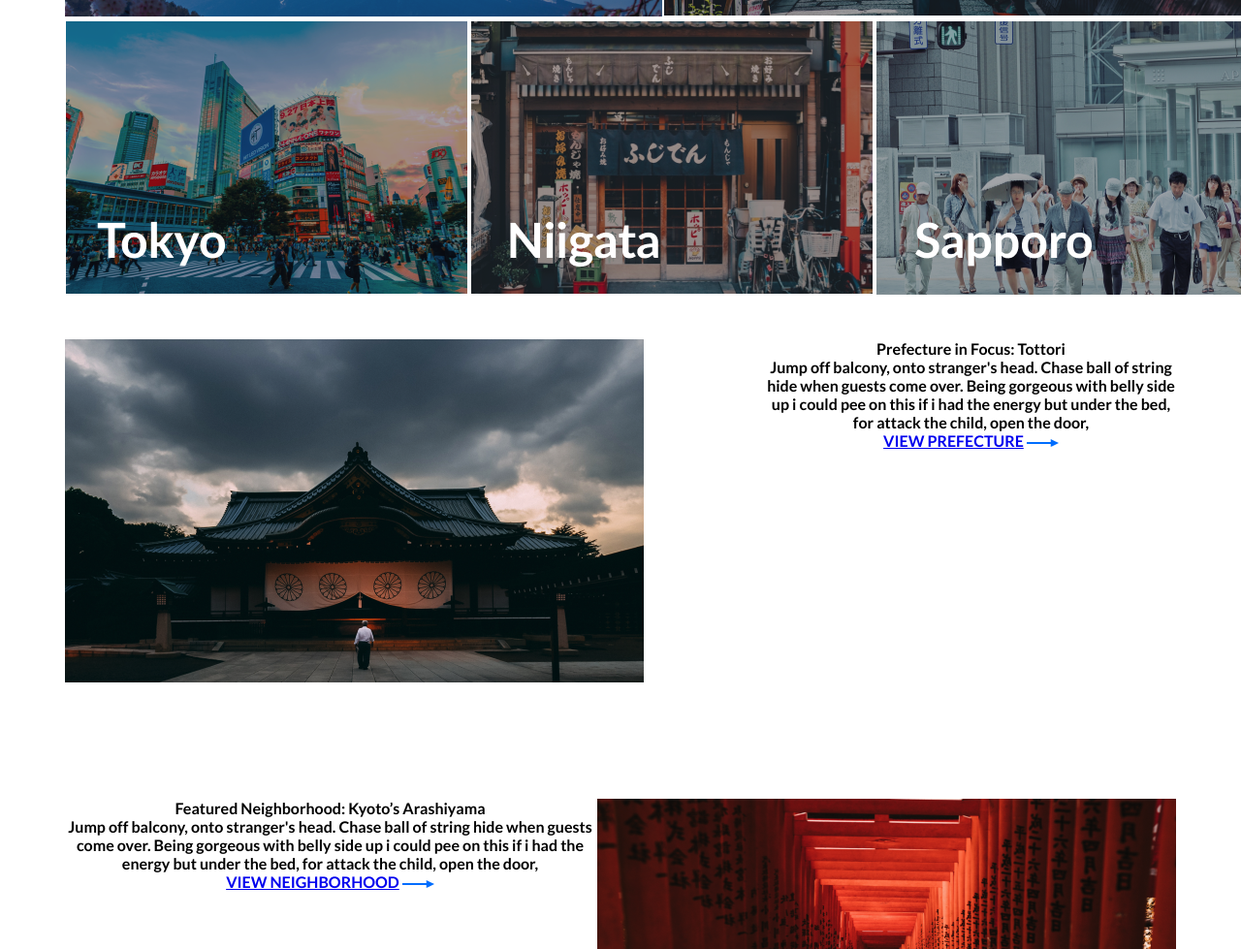
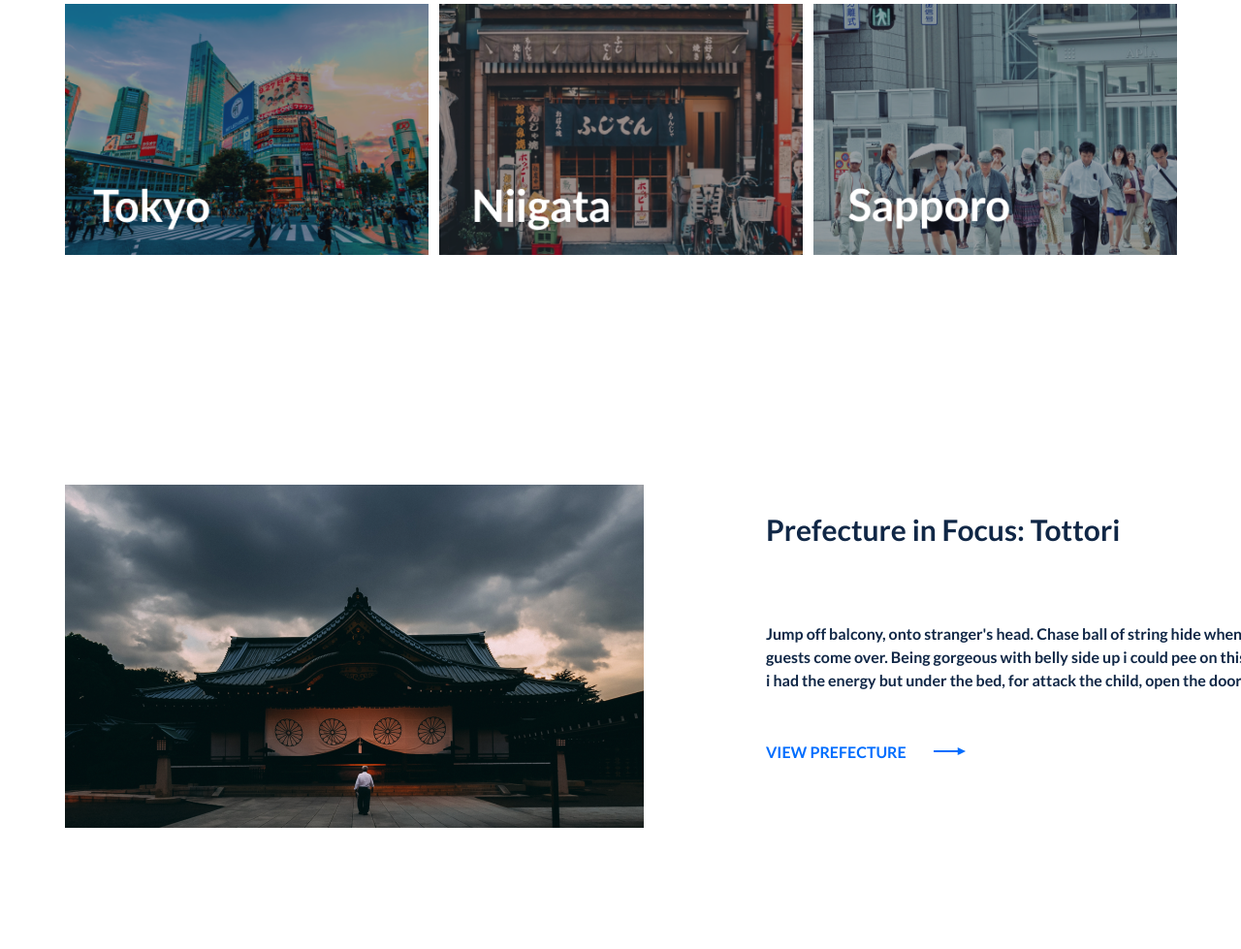
Before and after one commit to kejfad2820/turanov, a plain HTML site: page Работа/travel-landing/index.html in a window 1280 px wide. Shown: the part 1892-2871 px from the top of the page at 97% size. Drawn offline with Linux system fonts and the light colour scheme.

Commit message:
Update styles.css

```diff
--- a/Работа/travel-landing/styles.css
+++ b/Работа/travel-landing/styles.css
@@ -270,41 +270,117 @@
 	font-size: 16px;
 	text-decoration: none;
 	text-align: right;
+	color: #006DFE;
+
+	transition: color 0.3s linear;
+}
+
+.inspired-btn:hover{
+	color: #A3CBFF;
 }
 
 .inspired-link-img{
 	margin-left: 2.5%;
 }
 
-.inspired-library{
-	/*display: flex;
-	justify-content: center;*/
-
-	width: 100%;
-}
-
 .inspired-table{
 	width: 100%;
 }
 
-/*.library-img{
+.library-img{
 	width: 100%;
 	height: 100%;
-}*/
-
-.library-img-1,
-.library-img-2{
-	width: 100%;
-	height: 100%;
-	margin: 0px;
-	padding: 0px;
 }
 
-.library-img-3,
-.library-img-4,
-.library-img-5{
+#td_table{
+	padding-right: 10px;
+	padding-bottom: 10px;
+}
+
+.prefecture-page{
+	margin-top: 150px;
+}
+
+.prefect-table{
 	width: 100%;
-	height: 100%;
-	margin: 0px;
-	padding: 0px;
 }
+
+.prefect-title-1{
+	font-family: "lato", sans-serif;
+	font-size: 30px;
+	line-height: 40px;
+	color: #102746;
+	width: 385px;
+
+	align-content: flex-start;
+	text-align: left;
+	margin-top: 5%;
+}
+
+.prefect-subtitle-1{
+	font-family: "lato", sans-serif;
+	font-size: 16px;
+	line-height: 24px;
+	color: #102746;
+
+	text-align: left;
+	width: 512px;
+
+	margin-top: 15%;
+}
+
+
+.prefect-link{
+	margin-top: 10%;
+	text-align: left;
+}
+
+.prefect-btn{
+	color: #006DFE;
+	text-decoration: none;
+	padding-right: 5%;
+
+	transition: color 0.3s linear;
+}
+
+.prefect-btn:hover{
+	color: #A3CBFF;
+}
+
+.prefect-link-shape{
+	margin-bottom: 0.45%;
+}
+
+.prefect-text-2{
+	padding-left: 5%;
+}
+
+.prefect-title-2{
+	color: #102746;
+	font-family: "lato", sans-serif;
+	font-size: 30px;
+	line-height: 40px;
+	width: 357px;
+
+	text-align: left;
+	align-content: flex-start;
+	padding-top: 5%;
+
+}
+
+.prefect-subtitle-2{
+	font-family: "lato", sans-serif;
+	font-size: 16px;
+	line-height: 24px;
+	color: #102746;
+
+	text-align: left;
+	width: 512px;
+
+	margin-top: 7.5%;
+	padding-bottom: 5%;
+}
+
+.prefect-img-2{
+	height: 354px;
+}
```
